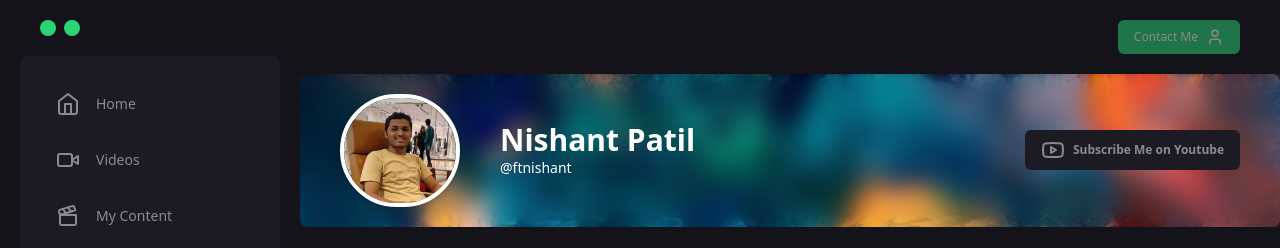
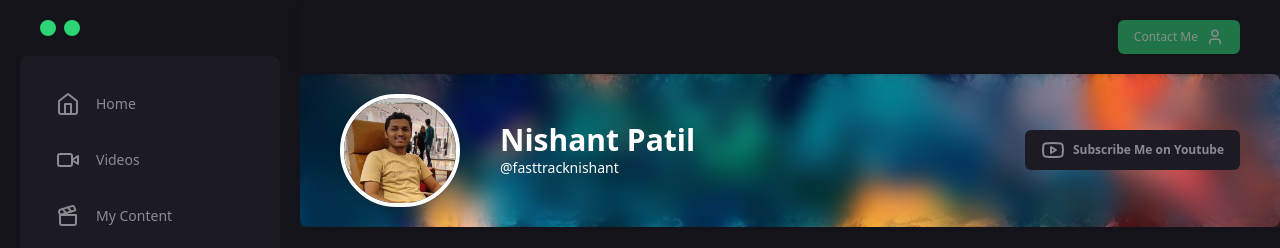
Before and after one commit to FasttrackNishant/Fasttrack-Nishant-Portfolio, a Next.js app: page / in a window 1280 px wide. Shown: the top 248 px of the page. Built offline with nearby package versions, Linux system fonts and the light colour scheme.

Commit message:
Name Updated

```diff
--- a/src/components/cover/ProfileName.tsx
+++ b/src/components/cover/ProfileName.tsx
@@ -10,7 +10,7 @@ const ProfileName: FC<ProfileNameProps> = ({}) => {
 		<div className="text-3xl flex flex-col font-bold text-highlight">
 			Nishant Patil
 			<div className="text-sm font-thin flex justify-between items-center">
-				@ftnishant
+				@fasttracknishant
 				<Link
 					className="block md:hidden"
 					href="https://www.youtube.com/@FastTrackNishant/featured"
```
